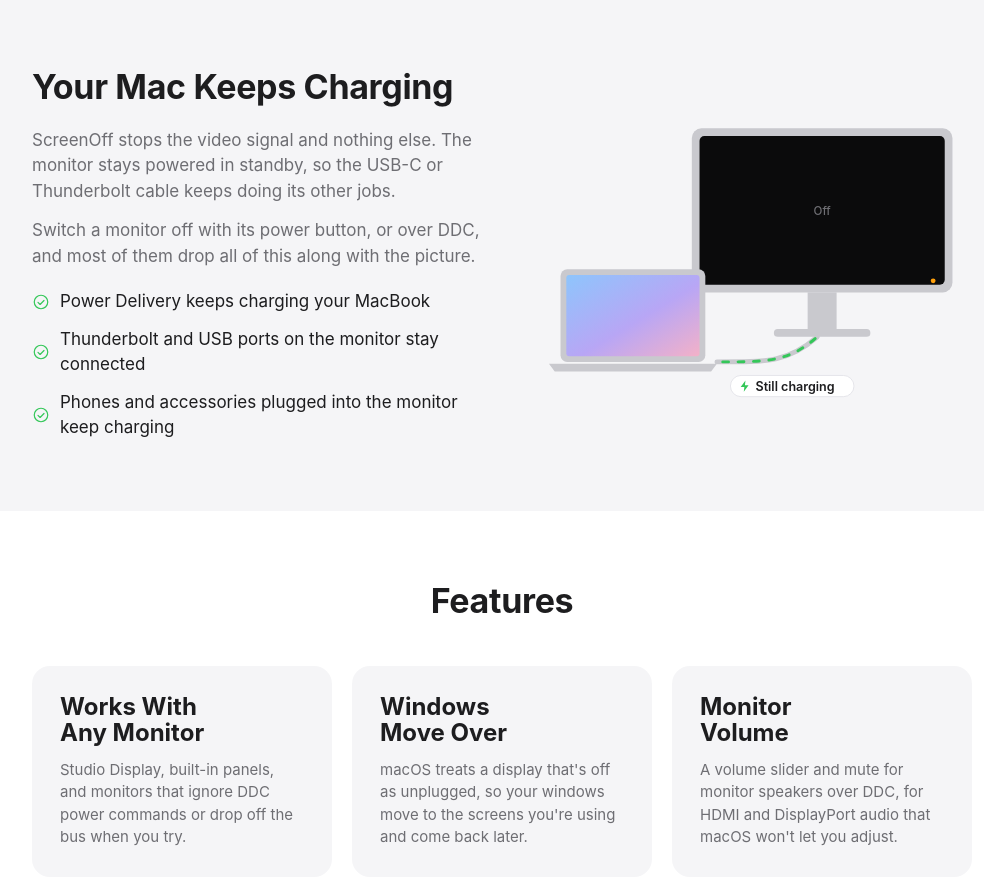
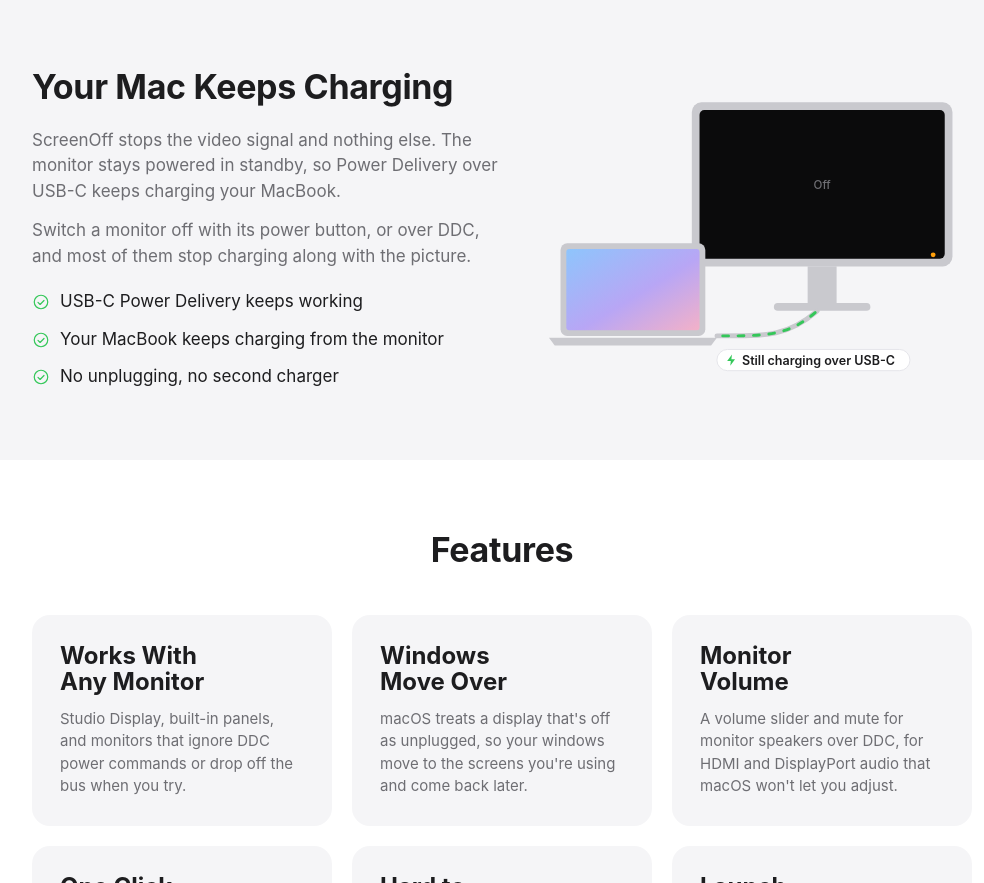
Before and after one commit to pawisoon/ScreenOff, a plain HTML site: page docs/index.html in a window 1280 px wide. Shown: the part 1217-2100 px from the top of the page, without its empty margins (138-1122 px from the left). Drawn offline with Linux system fonts and the light colour scheme.

Commit message:
Focus charging copy on USB-C Power Delivery

```diff
--- a/docs/index.html
+++ b/docs/index.html
@@ -4,9 +4,9 @@
 <meta charset="utf-8">
 <meta name="viewport" content="width=device-width, initial-scale=1">
 <title>ScreenOff</title>
-<meta name="description" content="Turn individual displays off on your Mac from the menu bar or the command line. Charging and USB-C keep working.">
+<meta name="description" content="Turn individual displays off on your Mac from the menu bar or the command line. USB-C charging keeps working.">
 <meta property="og:title" content="ScreenOff">
-<meta property="og:description" content="Turn individual displays off on your Mac from the menu bar or the command line. Charging and USB-C keep working.">
+<meta property="og:description" content="Turn individual displays off on your Mac from the menu bar or the command line. USB-C charging keeps working.">
 <meta property="og:image" content="icon.png">
 <link rel="icon" href="favicon.png">
 <style>
@@ -449,12 +449,12 @@
   <div class="wrap power">
     <div>
       <h3 class="title">Your Mac Keeps Charging</h3>
-      <p>ScreenOff stops the video signal and nothing else. The monitor stays powered in standby, so the USB-C or Thunderbolt cable keeps doing its other jobs.</p>
-      <p>Switch a monitor off with its power button, or over DDC, and most of them drop all of this along with the picture.</p>
+      <p>ScreenOff stops the video signal and nothing else. The monitor stays powered in standby, so Power Delivery over USB-C keeps charging your MacBook.</p>
+      <p>Switch a monitor off with its power button, or over DDC, and most of them stop charging along with the picture.</p>
       <ul>
-        <li><svg class="i"><use href="#i-check"/></svg>Power Delivery keeps charging your MacBook</li>
-        <li><svg class="i"><use href="#i-check"/></svg>Thunderbolt and USB ports on the monitor stay connected</li>
-        <li><svg class="i"><use href="#i-check"/></svg>Phones and accessories plugged into the monitor keep charging</li>
+        <li><svg class="i"><use href="#i-check"/></svg>USB-C Power Delivery keeps working</li>
+        <li><svg class="i"><use href="#i-check"/></svg>Your MacBook keeps charging from the monitor</li>
+        <li><svg class="i"><use href="#i-check"/></svg>No unplugging, no second charger</li>
       </ul>
     </div>
     <svg class="scene" viewBox="0 0 440 300" role="img" aria-label="A MacBook connected to a monitor that is off, still charging over the cable">
@@ -477,9 +477,9 @@
       <!-- cable from laptop to monitor -->
       <path class="cable" d="M176 262 C 230 262, 250 262, 280 236"/>
       <path class="flow" d="M280 236 C 250 262, 230 262, 176 262"/>
-      <rect class="tag" x="190" y="276" width="128" height="22" rx="11"/>
-      <svg x="198" y="280" width="14" height="14" viewBox="0 0 24 24"><path d="M13 2L4.5 13.5H11L10 22l8.5-11.5H12z" fill="#34c759"/></svg>
-      <text x="216" y="292">Still charging</text>
+      <rect class="tag" x="176" y="276" width="200" height="22" rx="11"/>
+      <svg x="184" y="280" width="14" height="14" viewBox="0 0 24 24"><path d="M13 2L4.5 13.5H11L10 22l8.5-11.5H12z" fill="#34c759"/></svg>
+      <text x="202" y="292">Still charging over USB-C</text>
     </svg>
   </div>
 </section>
```
Also changed, not shown: 1 other file.
